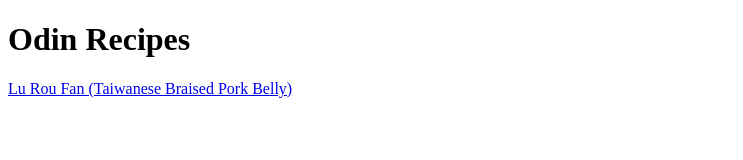
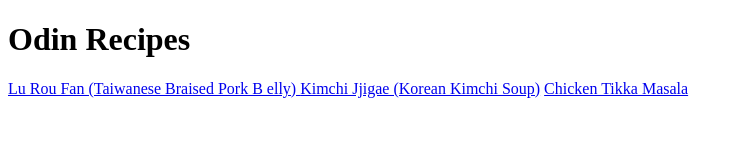
Before and after one commit to summerkimzhao/odin-recipes, a plain HTML site: page index.html in a window 1280 px wide. Shown: the whole page, without its empty margins (0-743 px from the left). Drawn offline with Linux system fonts and the light colour scheme.

Commit message:
Add two more recipes
Added two more recipes on Index page and added the contents on those two recipe pages

```diff
--- a/index.html
+++ b/index.html
@@ -8,8 +8,11 @@
 </head>
 <body>
     <h1>Odin Recipes</h1>
-    <a href="recipes/Luroufan.html">Lu Rou Fan (Taiwanese Braised Pork Belly)
+    <a href="recipes/Luroufan.html">Lu Rou Fan (Taiwanese Braised Pork B
+        elly)
     </a>
+    <a href="recipes/Kimchijjigae.html">Kimchi Jjigae (Korean Kimchi Soup)</a>
+    <a href="recipes/Chickentikkamasala.html">Chicken Tikka Masala</a>
 </body>
 
 </html>
```
Also changed, not shown: 2 other files.
